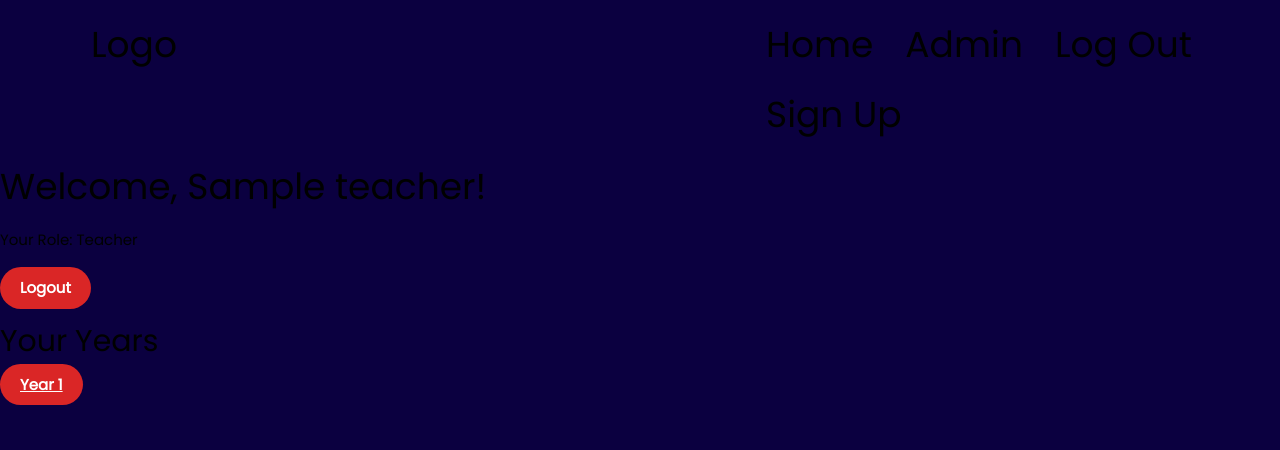
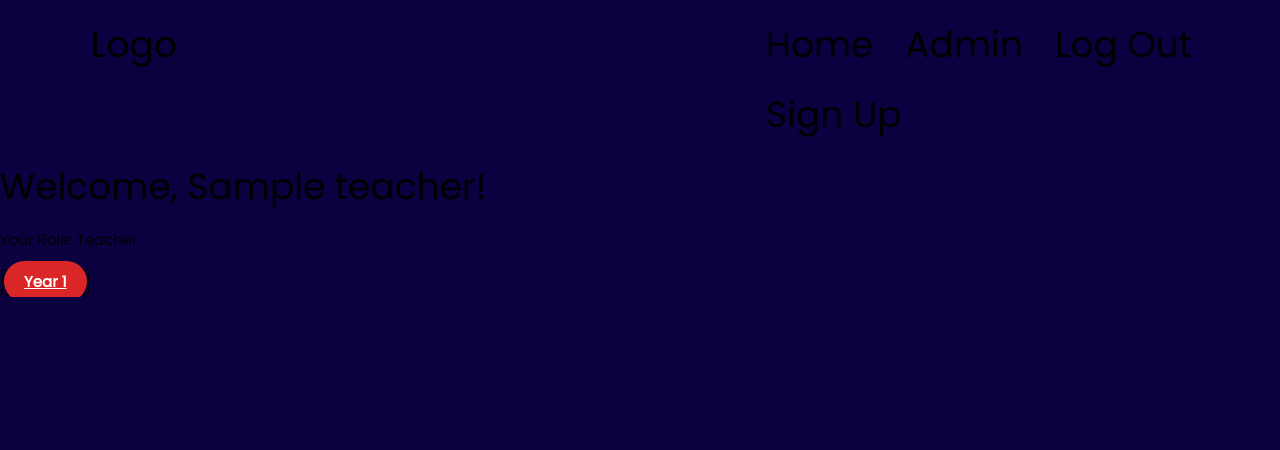
Before and after one commit to AntonDLRC/Student-Management-System, a Flask app: template templates/teacher.html in a window 1280 px wide. Shown: the top 450 px of the page. Run offline with Flask 3, Linux system fonts and the light colour scheme; the template is opened without the code that fills it: most values are stand-ins (such as "Sample title", 1, 10 or a date in 2020).

Commit message:
made the page unscrollable

```diff
--- a/templates/teacher.html
+++ b/templates/teacher.html
@@ -1,12 +1,21 @@
 {% extends "layout.html" %}
 {% block body %}
 
-<h1>Welcome, {{ teacher[1] }}!</h1>
+<style>
+  html, body {
+    height: auto;
+    overflow: hidden;
+  }
+</style>
+
+<h1>Welcome, {{ teacher[2] }}!</h1>
 <p>Your Role: Teacher</p>
-<a href="/logout"><button class="btn">Logout</button></a>
 
-<h2>Your Years</h2>
-{% for year in years %}
-    <a href="/teacher/{{ teacher.id }}/year/{{ year[0] }}" class="btn">Year {{ year[0] }}</a>
+<table class="years-table">
+    {% for year in years %}
+    <tr>
+        <td> <a href="/teacher/{{ teacher.id }}/year/{{ year[0] }}" class="btn years-table-btn">Year {{ year[0] }}</a> </td>
+    </tr>
     {% endfor %}
+</table>
 {% endblock %}
```
